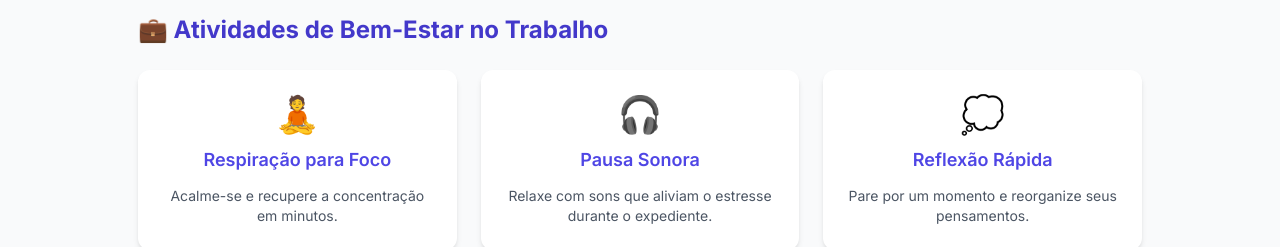
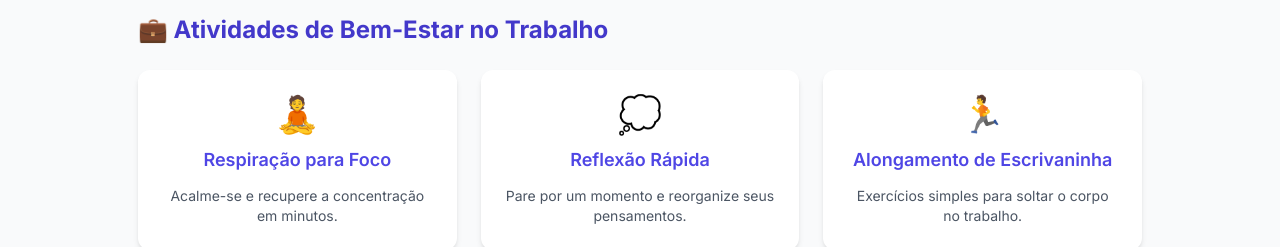
Before and after one commit to 1TDSPG-Projeto-HC/GS---segundo-semestre, a React (Vite) app: page / in a window 1280 px wide. Shown: the part 705-952 px from the top of the page. Built offline with nearby package versions, Linux system fonts and the light colour scheme; no server answers.

Commit message:
feat(home): remover ferramenta Pausa Sonora e ajustar grid de atividades

```diff
--- a/src/pages/Home.tsx
+++ b/src/pages/Home.tsx
@@ -117,6 +117,8 @@ export default function Home() {
         <h2 className="text-2xl font-bold text-indigo-700 dark:text-indigo-300 mb-6">
           💼 Atividades de Bem-Estar no Trabalho
         </h2>
+
+        {/* AGORA SÃO 5 ITENS (SEM PAUSA SONORA) — GRADE SEMPRE FICA 3 EM CIMA / 2 EM BAIXO */}
         <div className="grid grid-cols-1 sm:grid-cols-2 lg:grid-cols-3 gap-6">
           {[
             {
@@ -124,12 +126,6 @@ export default function Home() {
               emoji: "🧘",
               path: "/respiracao",
               desc: "Acalme-se e recupere a concentração em minutos.",
-            },
-            {
-              title: "Pausa Sonora",
-              emoji: "🎧",
-              path: "/Sonoros",
-              desc: "Relaxe com sons que aliviam o estresse durante o expediente.",
             },
             {
               title: "Reflexão Rápida",
```
